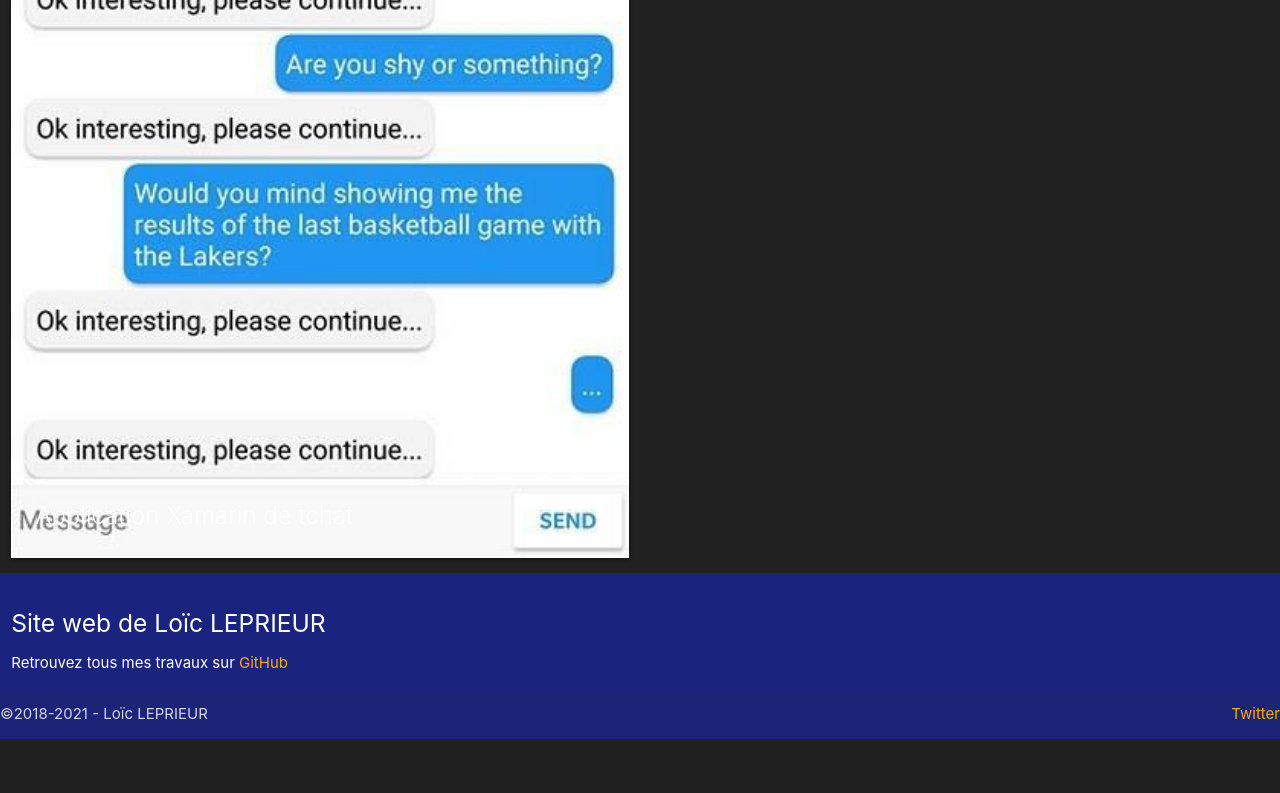
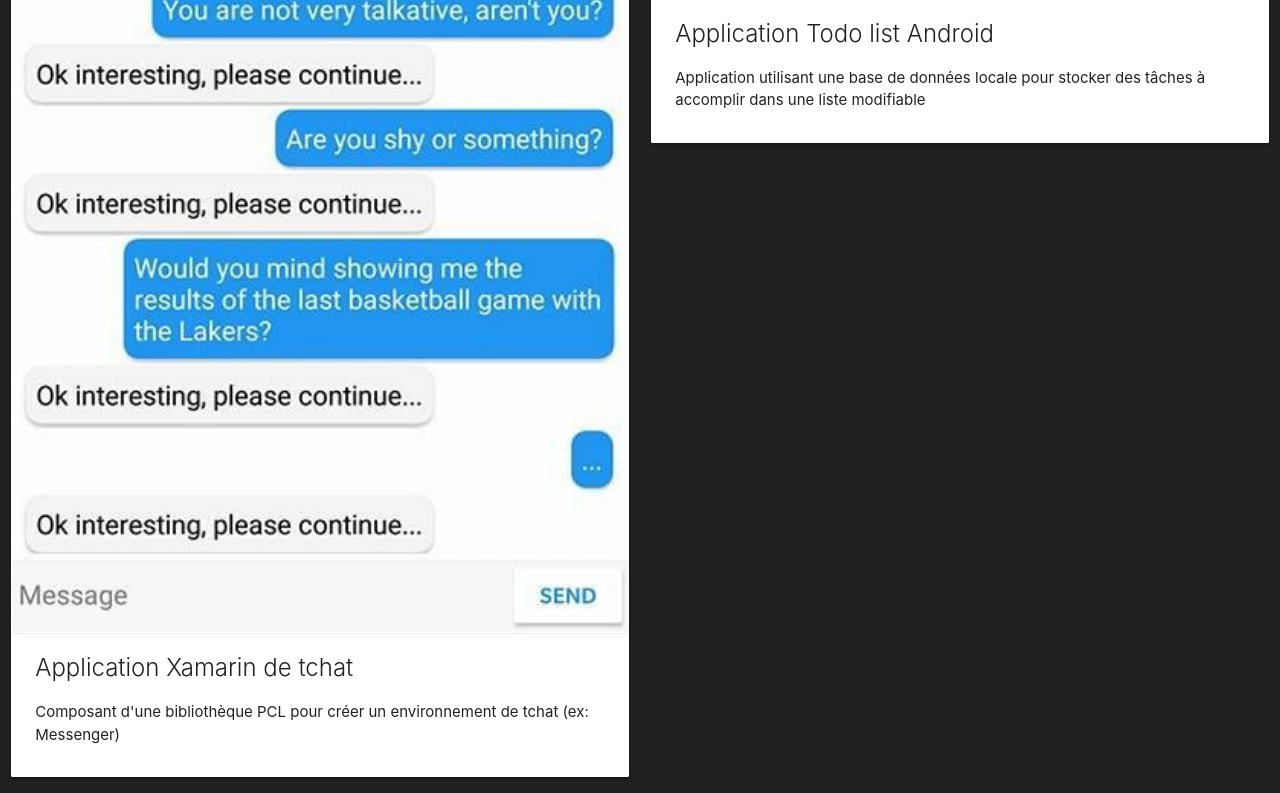
Before and after one commit to loic-leprieur/mysite-react, a PHP site: page /portofolio in a window 1280 px wide. Shown: the part 1262-2055 px from the top of the page. Before the commit the page ends 2001 px from the top, so only its background shows below. Run offline with PHP 8.4, Linux system fonts and the light colour scheme.

Commit message:
Ajouts des projets manquants

```diff
--- a/portofolio.php
+++ b/portofolio.php
@@ -9,11 +9,22 @@
                         <img src="/assets/img/basedocumentaireOI.png">
                         <span class="card-title">Intranet ASP.NET</span>
                     </div>
-                    <div class="card-content">
+                    <div class="card-action">
+                        <a href="https://github.com/loic-leprieur/OI-BaseDocumentaire">Dépot GitHub</a>
                         <p>Intranet ASP.NET MVC 5 gérant la base documentaire de O-I Manufacturing Gironcourt</p>
                     </div>
+                </div>
+            </div>
+
+            <div class="col s12 m6">
+                <div class="card">
+                    <div class="card-image">
+                        <img src="/assets/img/crazybox.png">
+                        <span class="card-title">CrazyBox</span>
+                    </div>
                     <div class="card-action">
-                        <a href="https://github.com/loic-leprieur/OI-BaseDocumentaire">Dépot GitHub</a>
+                        <a href="https://github.com/loic-leprieur/CrazyBox">Dépôt GitHub</a>
+                        <p>Site web en PHP et jQuery pour la création de pochettes cadeaux. Réalisé lors du hackaton 'Crazy Charly Day' de l'IUT Charlemagne</p>
                     </div>
                 </div>
             </div>
@@ -22,14 +33,23 @@
                 <div class="col s12 m6">
                     <div class="card">
                         <div class="card-image">
-                            <img src="/assets/img/crazybox.png">
-                            <span class="card-title">CrazyBox</span>
-                        </div>
-                        <div class="card-content">
-                            <p>Site web en PHP et jQuery pour la création de pochettes cadeaux. Réalisé lors du hackaton 'Crazy Charly Day' de l'IUT Charlemagne</p>
+                            <img src="/assets/img/tchat-img.jpg">
                         </div>
                         <div class="card-action">
-                            <a href="https://vps.team-arma.fr/CrazyCharlyDay/">Lien vers le site web</a>
+                            <span class="card-title">Application Xamarin de tchat</span>
+                            <p>Composant d'une bibliothèque PCL pour créer un environnement de tchat (ex: Messenger)</p>
+                        </div>
+                    </div>
+                </div>
+
+                <div class="col s12 m6">
+                    <div class="card">
+                        <div class="card-image">
+                            <img src="/assets/img/screenshot_app_TodoList.jpg">
+                        </div>
+                        <div class="card-action">
+                            <span class="card-title">Application Todo list Android</span>
+                            <p>Application utilisant une base de données locale pour stocker des tâches à accomplir dans une liste modifiable</p>
                         </div>
                     </div>
                 </div>
@@ -39,11 +59,23 @@
                 <div class="col s12 m6">
                     <div class="card">
                         <div class="card-image">
-                            <img src="/assets/img/tchat-img.jpg">
-                            <span class="card-title">Application Xamarin de tchat</span>
+                            <img src="/assets/img/screenshot_aventure_textuelle.jpg">
                         </div>
-                        <div class="card-content">
-                            <p>Composant d'une bibliothèque PCL pour créer un environnement de tchat (ex: Messenger)</p>
+                        <div class="card-action">
+                            <span class="card-title">Jeu d'aventures textuelles</span>
+                            <p>Jeu réalisé avec un analyseur synthaxique et un éditeur de niveaux</p>
+                        </div>
+                    </div>
+                </div>
+
+                <div class="col s12 m6">
+                    <div class="card">
+                        <div class="card-image">
+                            <img src="/assets/img/booku-appli-screenshot.gif">
+                        </div>
+                        <div class="card-action">
+                            <span class="card-title">Gestionnaire d'évenements à Book'U</span>
+                            <p>Application web pour gérer des événements comme des salons</p>
                         </div>
                     </div>
                 </div>
```
